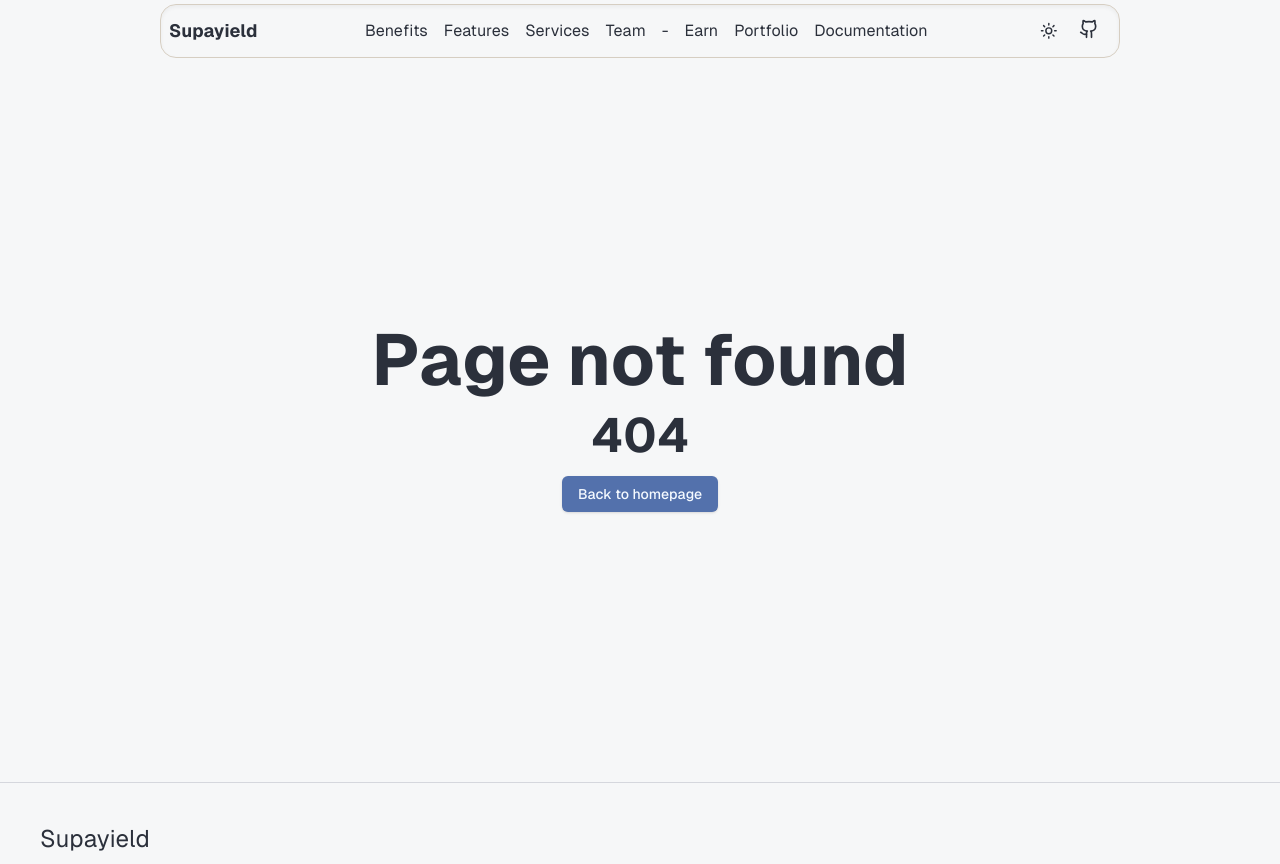
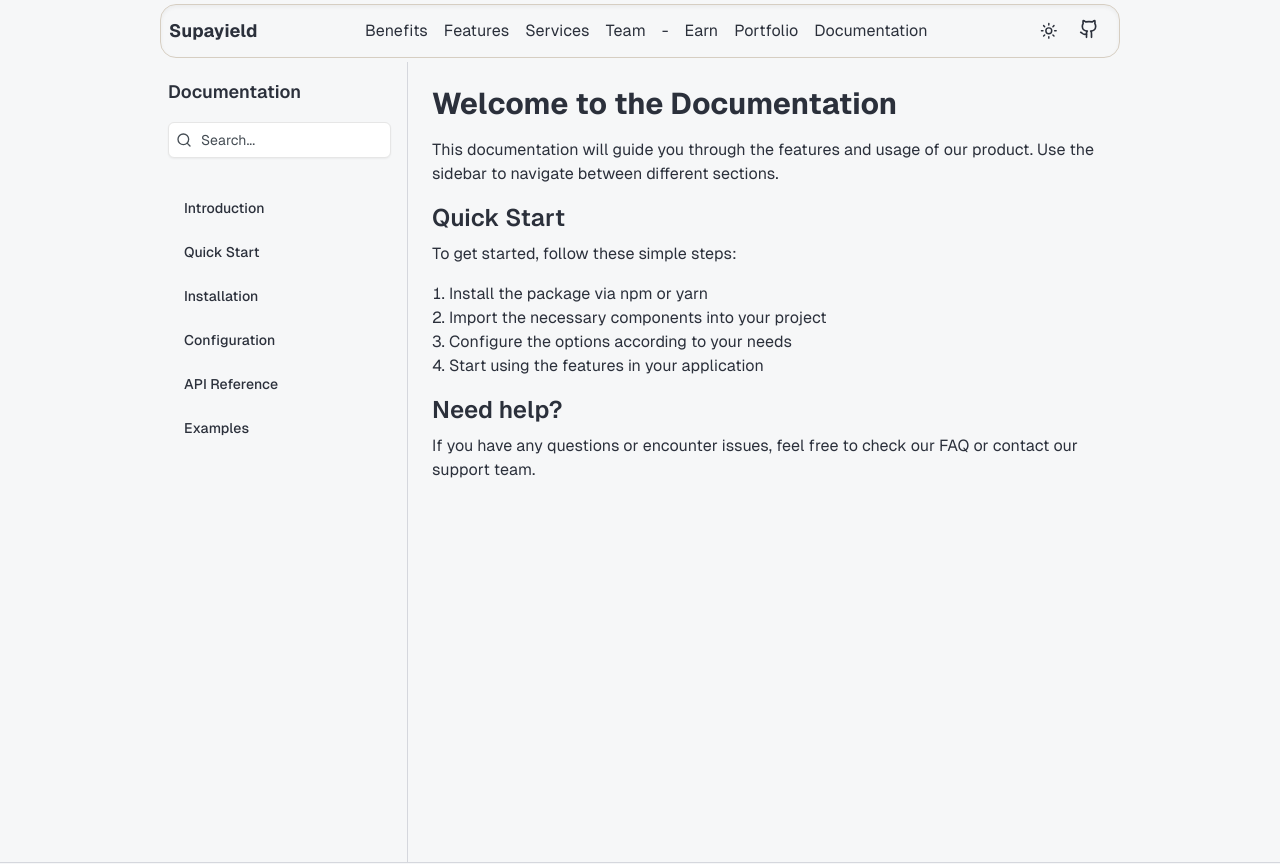
Before and after one commit to 1xBuild/supayield, a Next.js app: page /docs in a window 1280 px wide. Before the commit this address had no page. Shown: the top 864 px of the page. Built offline with nearby package versions, Linux system fonts and the light colour scheme.

Commit message:
Create page docs

```diff
--- /dev/null
+++ b/src/app/docs/page.tsx
@@ -0,0 +1,81 @@
+import { Button } from "@/components/ui/button";
+import { Input } from "@/components/ui/input";
+import { ScrollArea } from "@/components/ui/scroll-area";
+import { Search } from "lucide-react";
+
+export default function Docs() {
+  return (
+    <div className="flex h-screen overflow-hidden mt-2">
+      {/* Sidebar */}
+      <aside className="w-64 bg-gray-100 border-r border-gray-200 hidden md:block">
+        <div className="p-4">
+          <h2 className="text-lg font-semibold mb-4">Documentation</h2>
+          <div className="relative">
+            <Search className="absolute left-2 top-2.5 h-4 w-4 text-muted-foreground" />
+            <Input placeholder="Search..." className="pl-8" />
+          </div>
+        </div>
+        <ScrollArea className="h-[calc(100vh-1rem)]">
+          <nav className="p-4">
+            <ul className="space-y-2">
+              <li>
+                <Button variant="ghost" className="w-full justify-start">
+                  Introduction
+                </Button>
+              </li>
+              <li>
+                <Button variant="ghost" className="w-full justify-start">
+                  Quick Start
+                </Button>
+              </li>
+              <li>
+                <Button variant="ghost" className="w-full justify-start">
+                  Installation
+                </Button>
+              </li>
+              <li>
+                <Button variant="ghost" className="w-full justify-start">
+                  Configuration
+                </Button>
+              </li>
+              <li>
+                <Button variant="ghost" className="w-full justify-start">
+                  API Reference
+                </Button>
+              </li>
+              <li>
+                <Button variant="ghost" className="w-full justify-start">
+                  Examples
+                </Button>
+              </li>
+            </ul>
+          </nav>
+        </ScrollArea>
+      </aside>
+
+      {/* Main content */}
+      <main className="flex-1 overflow-auto p-6">
+        <h1 className="text-3xl font-bold mb-4">
+          Welcome to the Documentation
+        </h1>
+        <p className="mb-4">
+          This documentation will guide you through the features and usage of
+          our product. Use the sidebar to navigate between different sections.
+        </p>
+        <h2 className="text-2xl font-semibold mb-2">Quick Start</h2>
+        <p className="mb-4">To get started, follow these simple steps:</p>
+        <ol className="list-decimal list-inside mb-4">
+          <li>Install the package via npm or yarn</li>
+          <li>Import the necessary components into your project</li>
+          <li>Configure the options according to your needs</li>
+          <li>Start using the features in your application</li>
+        </ol>
+        <h2 className="text-2xl font-semibold mb-2">Need help?</h2>
+        <p>
+          If you have any questions or encounter issues, feel free to check our
+          FAQ or contact our support team.
+        </p>
+      </main>
+    </div>
+  );
+}
```
